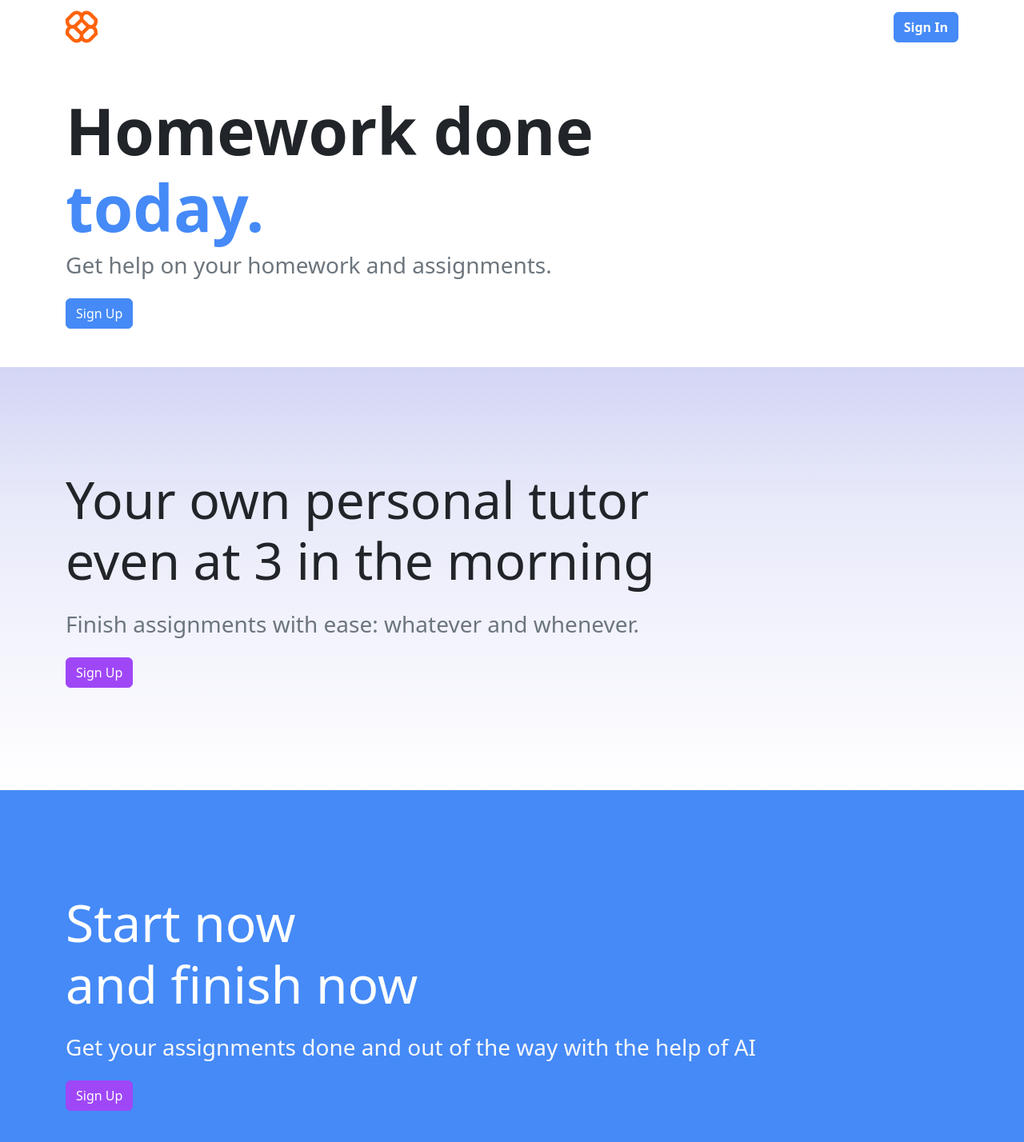
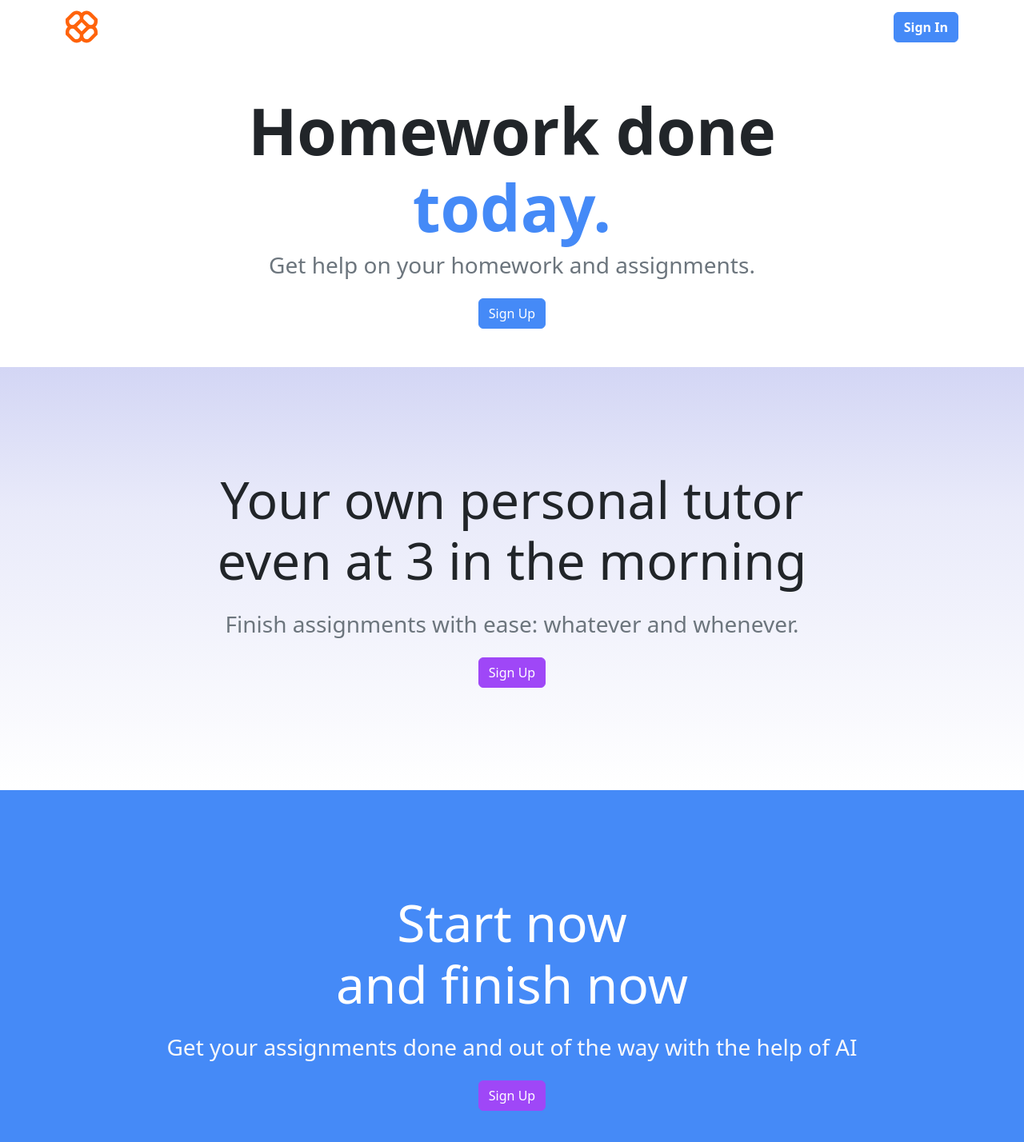
Before and after one commit to nelsontodd/Lazy-AI, a React (Create React App) app in the folder client/: page / in a window 1280 px wide. Shown: the top 1428 px of the page at 80% size. Built offline with nearby package versions, Linux system fonts and the light colour scheme.

Commit message:
Center text on landing page

```diff
--- a/client/src/components/Landing/FirstLandingTile.js
+++ b/client/src/components/Landing/FirstLandingTile.js
@@ -5,7 +5,7 @@ import Container from 'react-bootstrap/Container';
 
 const FirstLandingTile = () => {
   return (
-    <Container className="pb-5 pt-5">
+    <Container className="pb-5 pt-5 text-center">
       <h1>
         <b>
           Homework done
--- a/client/src/components/Landing/SecondLandingTile.js
+++ b/client/src/components/Landing/SecondLandingTile.js
@@ -5,7 +5,7 @@ import Container from 'react-bootstrap/Container';
 
 const SecondLandingTile = () => {
   return (
-    <div className="gradient-background-top">
+    <div className="gradient-background-top text-center">
       <Container className="pt-8 pb-8">
         <h2>
           Your own personal tutor <br/> even at 3 in the morning
--- a/client/src/components/Landing/ThirdLandingTile.js
+++ b/client/src/components/Landing/ThirdLandingTile.js
@@ -5,7 +5,7 @@ import Container from 'react-bootstrap/Container';
 
 const ThirdLandingTile = () => {
   return (
-    <div className="bg-primary">
+    <div className="bg-primary text-center">
       <Container className="pt-8 pb-8">
         <h2 className="text-white">
           Start now <br/> and finish now
```
